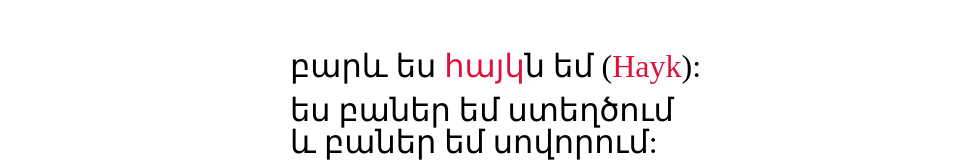
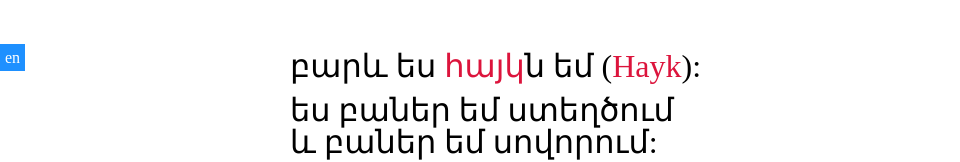
Before and after one commit to haykkh/hayk-am, a website built with Parcel: page src/html/index.html in a window 1280 px wide. Shown: the top 162 px of the page, without its empty margins (0-960 px from the left). Built offline with nearby package versions, Linux system fonts and the light colour scheme.

Commit message:
Language `selector`

```diff
--- a/src/html/index.html
+++ b/src/html/index.html
@@ -33,6 +33,9 @@
 
 </head>
 <body>
+	<div id="language">
+		<a href="https://hayk.earth">en</a>
+	</div>
 	<header>
 		<p>
 			բարև ես <span class="accent">հայկ</span>ն եմ (<span class="accent">Hayk</span>):<br>
@@ -52,6 +55,8 @@
 			փորձում եմ փրկել աշխարը<br>
 			(կամ մահանալ պորձելիս):<br>
 		</p>
+
+
 
 		<p id="smile">
 			😊
--- a/src/scss/style.scss
+++ b/src/scss/style.scss
@@ -80,6 +80,11 @@ body {
 	}
 }
 
+#language{
+	position: fixed;
+	left: 0;
+}
+
 header {
 		font-size: 2rem;
 		p {
@@ -125,6 +130,12 @@ main {
 			}
 		}
 
+	}
+
+
+
+}
+
 a {
 	padding: 5px;
 	color: white;
@@ -145,8 +156,3 @@ main {
 		}
 	}
 }
-	}
-
-
-
-}
```
Also changed, not shown: docs/index.html (+2 -2 lines), 1 other file. Lines whose indentation alone changed are shown as unchanged.
